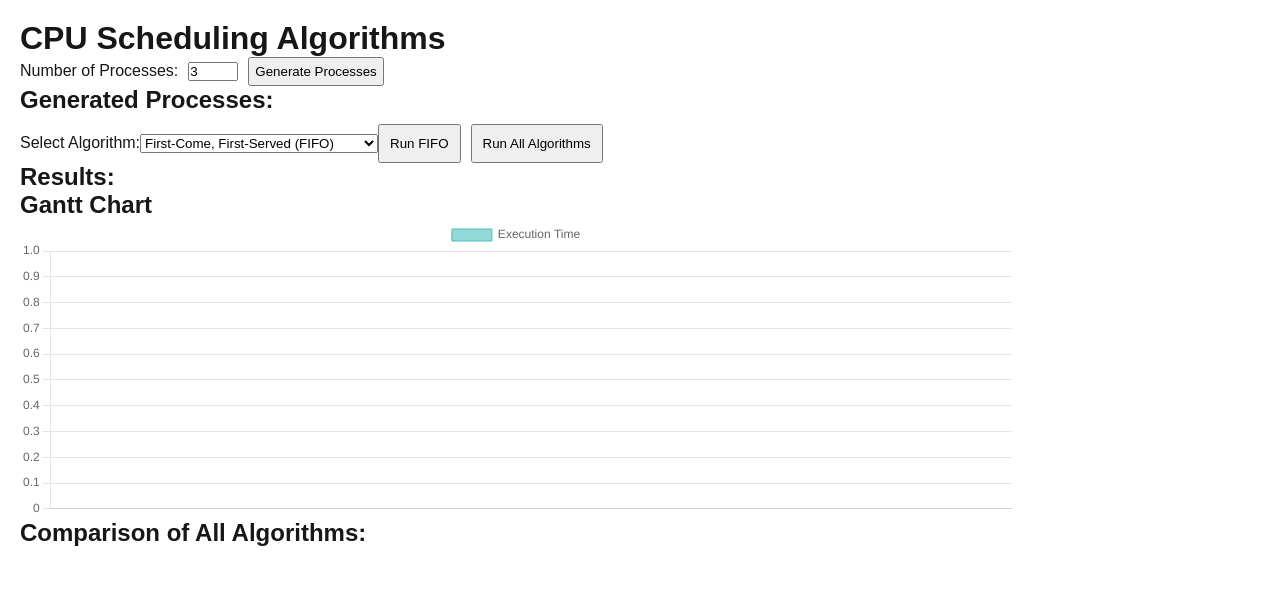
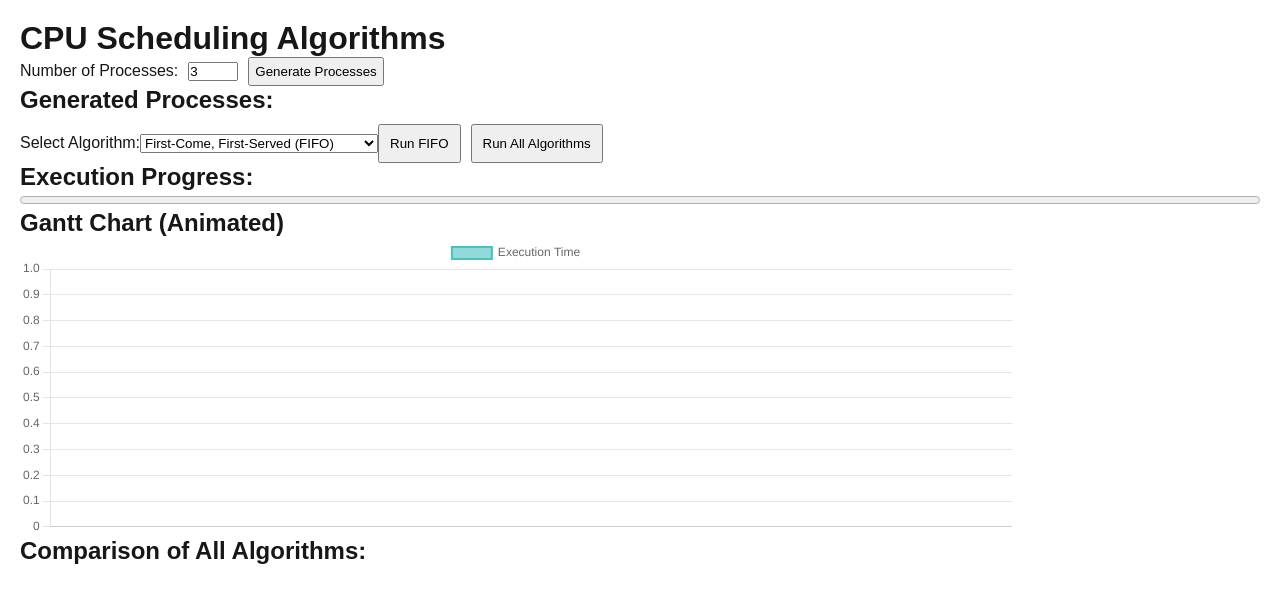
Before and after one commit to ZanderA28/cs540_project1, a Next.js app: page / in a window 1280 px wide. Shown: the top 602 px of the page. Built offline with nearby package versions, Linux system fonts and the light colour scheme.

Commit message:
Added a loading animation for each algorithm

```diff
--- a/src/app/page.js
+++ b/src/app/page.js
@@ -2,7 +2,7 @@
 
 import Image from "next/image";
 import styles from "./page.module.css";
-import { useState } from "react";
+import { useState, useEffect } from "react";
 import { Bar } from 'react-chartjs-2';
 import jsPDF from "jspdf";
 import "chart.js/auto";
@@ -13,6 +13,8 @@ export default function Home() {
     const [selectedAlgorithm, setSelectedAlgorithm] = useState("FIFO");
     const [results, setResults] = useState([]);
     const [allResults, setAllResults] = useState({});
+    const [animatedResults, setAnimatedResults] = useState([]);
+    const [currentStep, setCurrentStep] = useState(0);
 
     function generateProcesses() {
         let newProcesses = Array.from({ length: numProcesses }, (_, i) => ({
@@ -41,27 +43,41 @@ export default function Home() {
             output = mlfq([...processes], 4, 8);
         }
         setResults(output);
+        animateExecution(output);
     }
 
     function runAllSchedulers() {
-        setAllResults({
+        const results = {
             FIFO: fifo([...processes]),
             SJF: sjf([...processes]),
             STCF: stcf([...processes]),
             RR: rr([...processes], 4),
             MLFQ: mlfq([...processes], 4, 8)
+        };
+        setAllResults(results);
+    }
+
+    function animateExecution(schedule) {
+        setAnimatedResults([]);
+        setCurrentStep(0);
+        schedule.forEach((entry, index) => {
+            setTimeout(() => {
+                setAnimatedResults((prev) => [...prev, entry]);
+                setCurrentStep(index + 1);
+            }, index * 1000);
         });
     }
 
     const chartData = {
-        labels: results.map(entry => entry.process),
+        labels: animatedResults.map(entry => entry.process),
         datasets: [
             {
                 label: "Execution Time",
-                data: results.map(entry => entry.endTime - entry.startTime),
+                data: animatedResults.map(entry => entry.endTime - entry.startTime),
                 backgroundColor: "rgba(75,192,192,0.6)",
                 borderColor: "rgba(75,192,192,1)",
-                borderWidth: 1,
+                borderWidth: 2,
+                barThickness: 30
             }
         ]
     };
@@ -107,16 +123,10 @@ export default function Home() {
                 Run All Algorithms
             </button>
 
-            <h2>Results:</h2>
-            <ul>
-                {results.map((entry, index) => (
-                    <li key={index}>
-                        {entry.process} → {entry.startTime} to {entry.endTime}
-                    </li>
-                ))}
-            </ul>
+            <h2>Execution Progress:</h2>
+            <progress value={currentStep} max={results.length} style={{ width: "100%" }}></progress>
 
-            <h2>Gantt Chart</h2>
+            <h2>Gantt Chart (Animated)</h2>
             <div style={{ width: "80%", height: "300px" }}>
                 <Bar data={chartData} options={{ responsive: true, maintainAspectRatio: false }} />
             </div>
@@ -137,6 +147,7 @@ export default function Home() {
         </div>
     );
 }
+
 
 
 // FIFO Algorithm
```
